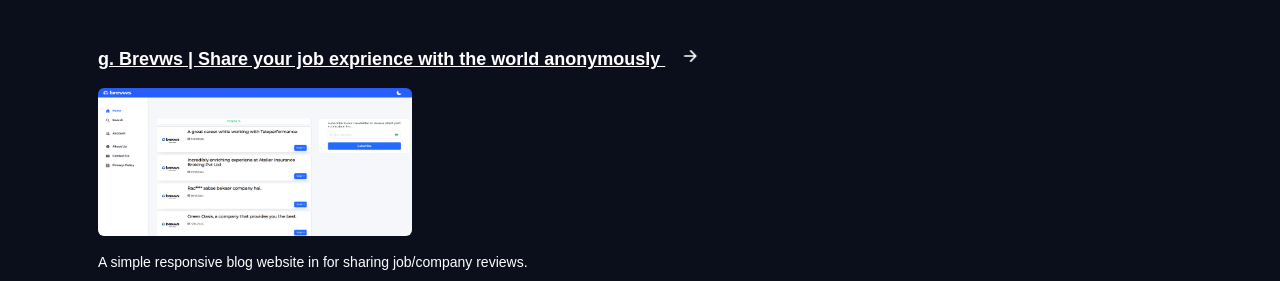
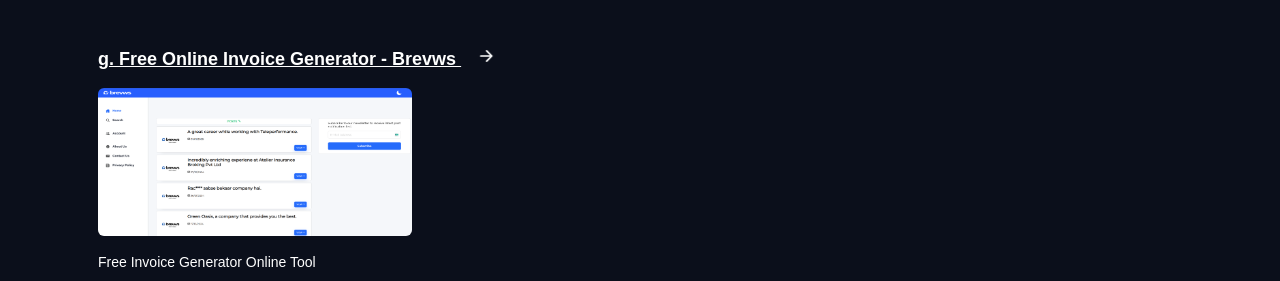
Before and after one commit to naveen-6802/naveen-6802.github.io, a plain HTML site: page index.html in a window 1280 px wide. Shown: the part 4734-5015 px from the top of the page. Drawn offline with nearby package versions, Linux system fonts and the light colour scheme; a web font is replaced by a local one.

Commit message:
Update index.html

```diff
--- a/index.html
+++ b/index.html
@@ -298,12 +298,12 @@
 				</div>
 				<div class="pjct" data-aos="fade-right">
 					<div class="hitem">
-    					<a class="ph" href="https://brevws.live" target="_blank">g. Brevws | Share your job exprience with the world anonymously
+    					<a class="ph" href="https://brevws.live" target="_blank">g. Free Online Invoice Generator - Brevws
   						<ion-icon name="arrow-forward-outline" class="arrow1" area-hidden="true"></ion-icon>
 					</a><br/><br/>
-					<img src="imgs/brevws.png" height="148" width="314" style="border-radius: 6px;cursor: zoom-in;" onclick="window.location.href='imgs/brevws.png';" alt="Brevws | Share your job experience with the world anonymously" title="Brevws | Share your job experience with the world anonymously">
+					<img src="imgs/brevws.png" height="148" width="314" style="border-radius: 6px;cursor: zoom-in;" onclick="window.location.href='imgs/brevws.png';" alt="Free Invoice Generator" title="Generate online professional invoice for free with brevws">
   					</div>
-					<p class="pp">A simple responsive blog website in for sharing job/company reviews.</p>
+					<p class="pp">Free Invoice Generator Online Tool</p>
 					<button class="pb"><ion-icon name="logo-html5"></ion-icon> HTML</button>
 					<button class="pb"><ion-icon name="logo-css3"></ion-icon> CSS</button>
 					<button class="pb"><ion-icon name="logo-javascript"></ion-icon> JS</button>
```
